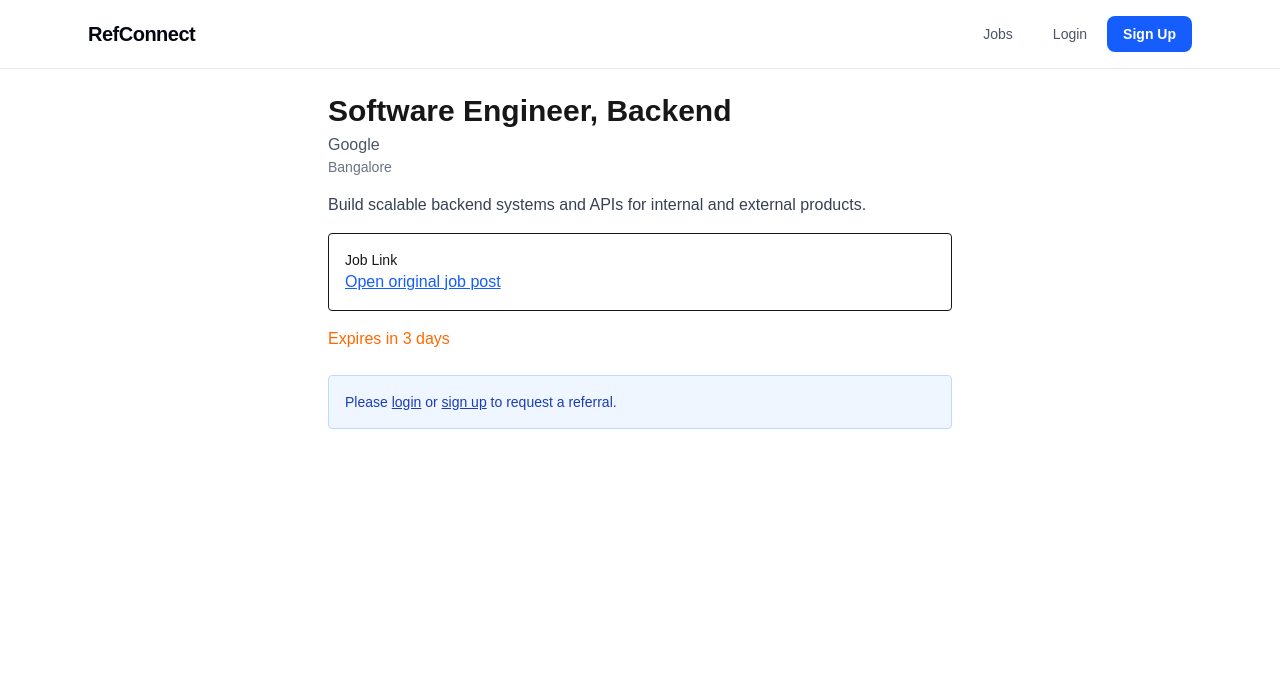
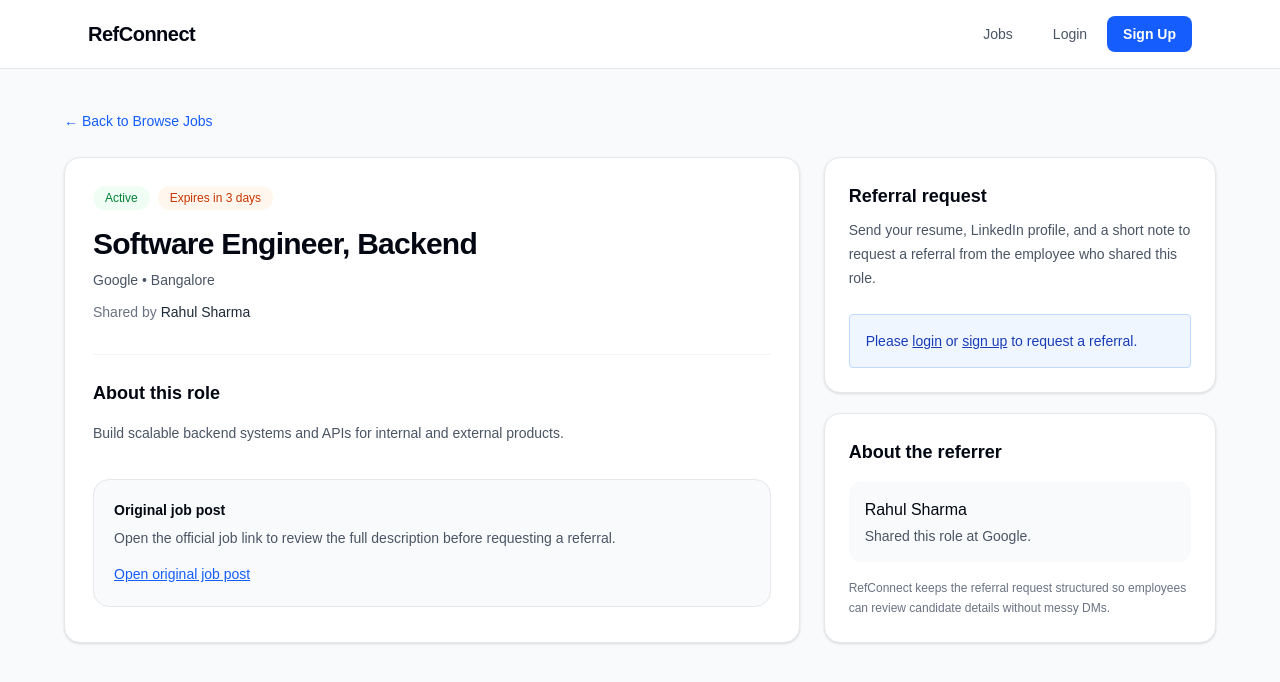
Before and after one commit to Prithvi2050/Refconnect, a Next.js app: page /jobs/1 in a window 1280 px wide. Shown: the top 682 px of the page. Built offline with nearby package versions, Linux system fonts and the light colour scheme.

Commit message:
Polish job details page UI

```diff
--- a/app/jobs/[id]/page.tsx
+++ b/app/jobs/[id]/page.tsx
@@ -1,5 +1,6 @@
 "use client";
 
+import Link from "next/link";
 import { useEffect, useState } from "react";
 import { useParams } from "next/navigation";
 import RequestReferralModal from "../../components/RequestReferralModal";
@@ -16,10 +17,12 @@
   daysLeft: number;
   expiresAt?: string;
   status: JobStatus;
+  createdAt?: string;
   createdById?: string;
   createdByName?: string;
   createdByEmail?: string;
 };
+
 const fallbackJobs: Job[] = [
   {
     id: "1",
@@ -31,6 +34,8 @@
       "Build scalable backend systems and APIs for internal and external products.",
     daysLeft: 3,
     status: "active",
+    createdAt: "2026-05-01T10:00:00.000Z",
+    createdByName: "Rahul Sharma",
   },
   {
     id: "2",
@@ -42,8 +47,32 @@
       "Work on customer-facing systems and improve product reliability.",
     daysLeft: 5,
     status: "active",
+    createdAt: "2026-05-02T10:00:00.000Z",
+    createdByName: "Ananya Rao",
   },
 ];
+
+const getDaysLeft = (job: Job) => {
+  if (!job.expiresAt) {
+    return job.daysLeft;
+  }
+
+  const diffMs = new Date(job.expiresAt).getTime() - Date.now();
+
+  return Math.max(0, Math.ceil(diffMs / (24 * 60 * 60 * 1000)));
+};
+
+const normalizeJobs = (jobList: Job[]): Job[] => {
+  return jobList.map((job): Job => {
+    const daysLeft = getDaysLeft(job);
+
+    return {
+      ...job,
+      daysLeft,
+      status: (daysLeft <= 0 ? "expired" : "active") as JobStatus,
+    };
+  });
+};
 
 export default function JobDetailsPage() {
   const params = useParams();
@@ -55,65 +84,145 @@
   useEffect(() => {
     const savedJobs = localStorage.getItem("refconnect_jobs");
 
-    let jobs: Job[] = [];
+    const loadedJobs: Job[] = savedJobs ? JSON.parse(savedJobs) : fallbackJobs;
+    const normalizedJobs = normalizeJobs(loadedJobs);
 
-    if (savedJobs) {
-      jobs = JSON.parse(savedJobs);
-    } else {
-      jobs = fallbackJobs;
-      localStorage.setItem("refconnect_jobs", JSON.stringify(fallbackJobs));
-    }
+    localStorage.setItem("refconnect_jobs", JSON.stringify(normalizedJobs));
 
-    const foundJob = jobs.find((item) => item.id === id);
+    const foundJob = normalizedJobs.find((item) => item.id === id);
 
     setJob(foundJob || null);
     setLoading(false);
   }, [id]);
 
   if (loading) {
-    return <div className="p-6">Loading job...</div>;
+    return (
+      <main className="min-h-screen bg-gray-50 px-6 py-10">
+        <div className="mx-auto max-w-5xl rounded-2xl border border-gray-200 bg-white p-8 shadow-sm">
+          Loading job...
+        </div>
+      </main>
+    );
   }
 
   if (!job) {
-    return <div className="p-6">Job not found</div>;
+    return (
+      <main className="min-h-screen bg-gray-50 px-6 py-10">
+        <div className="mx-auto max-w-5xl rounded-2xl border border-gray-200 bg-white p-8 text-center shadow-sm">
+          <h1 className="text-2xl font-bold text-gray-950">Job not found</h1>
+
+          <p className="mt-2 text-sm text-gray-600">
+            This job may have been deleted or is no longer available.
+          </p>
+
+          <Link
+            href="/jobs"
+            className="mt-5 inline-block rounded-xl bg-blue-600 px-4 py-2 text-sm font-semibold text-white hover:bg-blue-700"
+          >
+            Back to Browse Jobs
+          </Link>
+        </div>
+      </main>
+    );
   }
 
   const isExpired = job.status === "expired" || job.daysLeft <= 0;
+  const referrerName = job.createdByName || "RefConnect referrer";
+
+  const expiryText =
+    job.daysLeft === 1 ? "Expires in 1 day" : `Expires in ${job.daysLeft} days`;
 
   return (
-    <div className="p-6 max-w-2xl mx-auto">
-      <h1 className="text-3xl font-bold">{job.title}</h1>
+    <main className="min-h-screen bg-gray-50 px-6 py-10">
+      <div className="mx-auto max-w-6xl">
+        <Link
+          href="/jobs"
+          className="text-sm font-medium text-blue-600 hover:underline"
+        >
+          ← Back to Browse Jobs
+        </Link>
 
-      <p className="text-gray-600 mt-1">{job.company}</p>
-      <p className="text-sm text-gray-500">{job.location}</p>
+        <div className="mt-6 grid gap-6 lg:grid-cols-[1.5fr_0.8fr]">
+          <section className="rounded-2xl border border-gray-200 bg-white p-7 shadow-sm">
+            <div className="flex flex-col gap-4 md:flex-row md:items-start md:justify-between">
+              <div>
+                <div className="mb-4 flex flex-wrap items-center gap-2">
+                  <span className="rounded-full bg-green-50 px-3 py-1 text-xs font-medium text-green-700">
+                    {isExpired ? "Expired" : "Active"}
+                  </span>
 
-      <p className="mt-4 text-gray-700">
-        {job.description ||
-          "This role was shared by an employee. Review the job link before requesting a referral."}
+                  {!isExpired && (
+                    <span className="rounded-full bg-orange-50 px-3 py-1 text-xs font-medium text-orange-700">
+                      {expiryText}
+                    </span>
+                  )}
+                </div>
+
+                <h1 className="text-3xl font-bold tracking-tight text-gray-950">
+                  {job.title}
+                </h1>
+
+                <p className="mt-2 text-sm text-gray-600">
+                  {job.company} • {job.location || "Remote"}
                 </p>
 
-      <div className="mt-4 rounded border p-4">
-        <p className="text-sm font-medium">Job Link</p>
+                <p className="mt-3 text-sm text-gray-500">
+                  Shared by{" "}
+                  <span className="font-medium text-gray-800">
+                    {referrerName}
+                  </span>
+                </p>
+              </div>
+            </div>
+
+            <div className="mt-8 border-t border-gray-100 pt-6">
+              <h2 className="text-lg font-semibold text-gray-950">
+                About this role
+              </h2>
+
+              <p className="mt-3 whitespace-pre-line text-sm leading-7 text-gray-600">
+                {job.description ||
+                  "This role was shared by an employee. Review the original job post and request a referral if your profile matches the opportunity."}
+              </p>
+            </div>
+
+            <div className="mt-8 rounded-2xl border border-gray-200 bg-gray-50 p-5">
+              <h2 className="text-sm font-semibold text-gray-950">
+                Original job post
+              </h2>
+
+              <p className="mt-2 text-sm text-gray-600">
+                Open the official job link to review the full description before
+                requesting a referral.
+              </p>
 
               <a
                 href={job.jobLink}
                 target="_blank"
                 rel="noreferrer"
-          className="text-blue-600 underline"
+                className="mt-4 inline-block text-sm font-medium text-blue-600 underline"
               >
                 Open original job post
               </a>
             </div>
+          </section>
+
+          <aside className="space-y-5">
+            <div className="rounded-2xl border border-gray-200 bg-white p-6 shadow-sm">
+              <h2 className="text-lg font-semibold text-gray-950">
+                Referral request
+              </h2>
+
+              <p className="mt-2 text-sm leading-6 text-gray-600">
+                Send your resume, LinkedIn profile, and a short note to request
+                a referral from the employee who shared this role.
+              </p>
 
               {isExpired ? (
-        <p className="mt-6 rounded bg-red-50 p-3 text-sm text-red-600">
+                <div className="mt-6 rounded-xl border border-red-200 bg-red-50 p-4 text-sm text-red-700">
                   This job is no longer active. Referral requests are closed.
-        </p>
+                </div>
               ) : (
-        <>
-          <p className="mt-4 text-orange-500">
-            Expires in {job.daysLeft} days
-          </p>
                 <RequestReferralModal
                   jobId={job.id}
                   jobTitle={job.title}
@@ -122,8 +231,30 @@
                   jobOwnerId={job.createdById}
                   jobOwnerEmail={job.createdByEmail}
                 />
-        </>
               )}
             </div>
+
+            <div className="rounded-2xl border border-gray-200 bg-white p-6 shadow-sm">
+              <h2 className="text-lg font-semibold text-gray-950">
+                About the referrer
+              </h2>
+
+              <div className="mt-4 rounded-xl bg-gray-50 p-4">
+                <p className="font-medium text-gray-950">{referrerName}</p>
+
+                <p className="mt-1 text-sm text-gray-600">
+                  Shared this role at {job.company}.
+                </p>
+              </div>
+
+              <p className="mt-4 text-xs leading-5 text-gray-500">
+                RefConnect keeps the referral request structured so employees
+                can review candidate details without messy DMs.
+              </p>
+            </div>
+          </aside>
+        </div>
+      </div>
+    </main>
   );
 }
```
Lines whose indentation alone changed are shown as unchanged.
